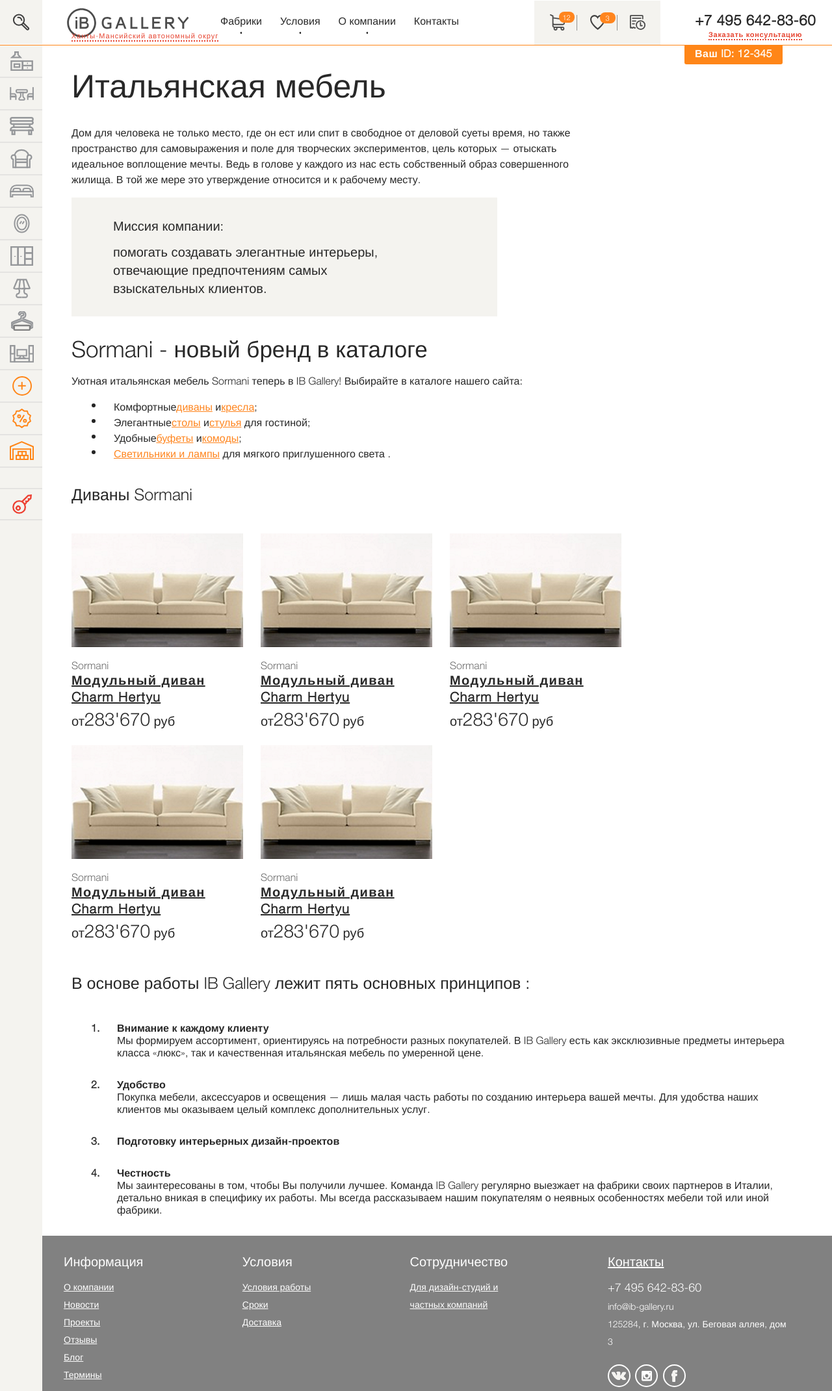
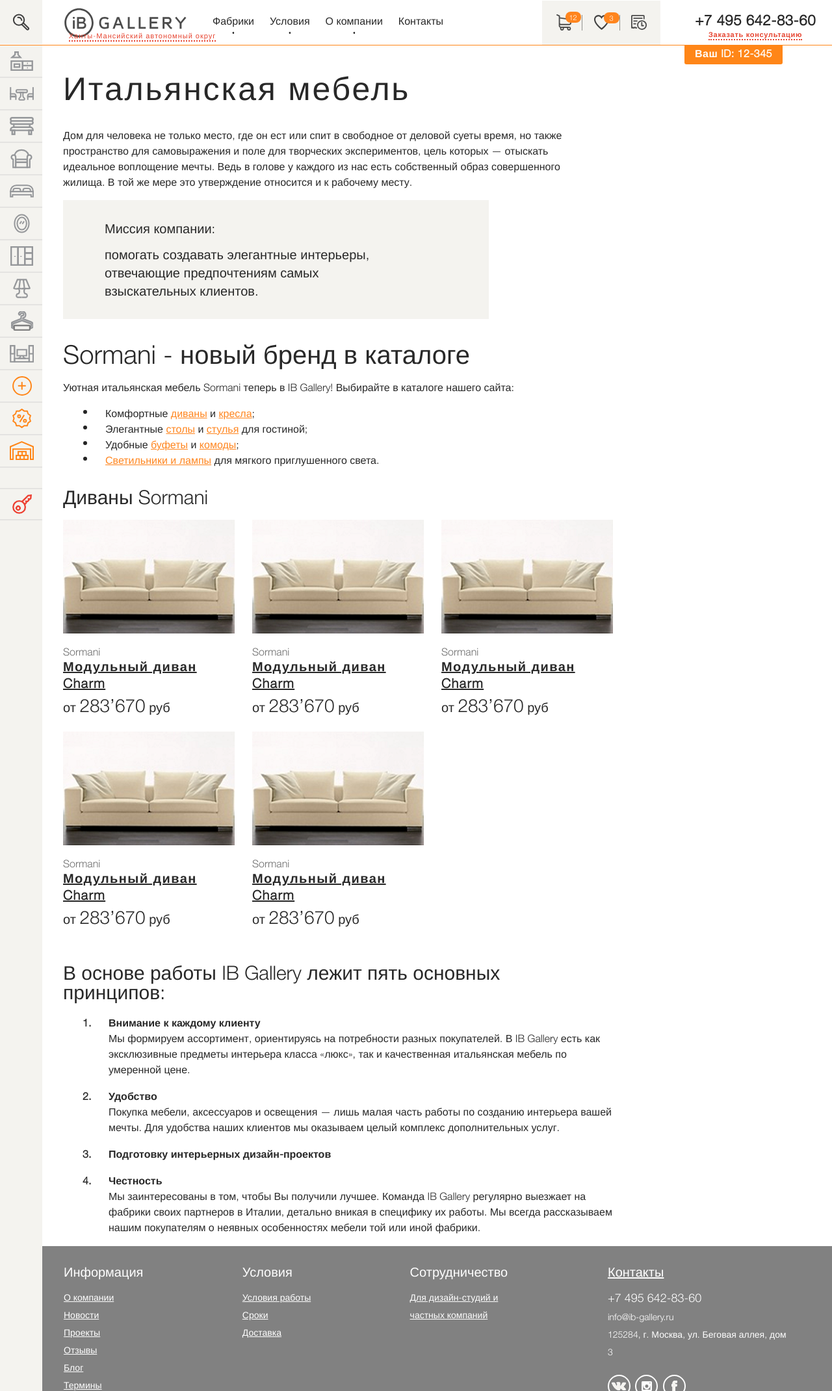
Before and after one commit to greencityarcher/ibgallery, a web app: file index.html in a window 1280 px wide. Shown: the top 2141 px of the page at 65% size. Run offline with its HTML, style and script files only (its server is not run), Linux system fonts and the light colour scheme; some web fonts are replaced.

Commit message:
Доработка карточки

```diff
--- a/css/style.css
+++ b/css/style.css
@@ -482,7 +482,7 @@
 
 .featured__item {
   position: relative;
-  width: 62px;
+  width: 58px;
   height: 100%;
   display: -webkit-box;
   display: -ms-flexbox;
@@ -687,60 +687,46 @@
           box-sizing: border-box;
   padding-left: 10px;
   padding-right: 10px;
-  padding-top: 70px;
-  color: #282828; }
-
-.page-content__wrap {
+  color: #282828;
+  font-size: 13px;
   /*нумерованный список с номерами из псевдоэлементов
 хорошо отображается до 10 пунктов*/ }
   .page-content__wrap h1 {
-    font-size: 50px;
-    margin-bottom: 44px;
-    margin-top: 32px;
-    margin-bottom: 30px; }
+    font-size: 30px;
+    margin-bottom: 10px; }
   .page-content__wrap h2 {
-    font-size: 35px;
-    margin-bottom: 16px; }
+    font-size: 25px;
+    margin-bottom: 6px; }
   .page-content__wrap h3 {
-    font-size: 25px;
-    line-height: 70px;
-    margin-top: 5px; }
+    font-size: 20px;
+    font-weight: bold;
+    margin-bottom: 6px; }
   .page-content__wrap p {
-    max-width: 823px;
-    font-size: 16px;
-    line-height: 24px; }
+    color: #282828;
+    font-size: 13px;
+    font-weight: 300;
+    line-height: 16px; }
   .page-content__wrap dl {
     background-color: #f4f3ef;
     -webkit-box-sizing: border-box;
             box-sizing: border-box;
-    max-width: 655px;
     margin-top: 0;
-    padding: 30px 120px 29px 64px;
-    font-size: 20px;
     color: #282828;
-    line-height: 28px; }
+    line-height: 16px;
+    padding: 10px 5px;
+    max-width: 655px; }
   .page-content__wrap dt {
     margin-bottom: 12px; }
   .page-content__wrap dd {
-    margin-left: 0px; }
-  .page-content__wrap .list {
-    padding-left: 0;
-    list-style: none;
-    font-size: 16px;
-    line-height: 24px; }
-  .page-content__wrap .list li {
-    padding-left: 65px;
-    position: relative; }
-    .page-content__wrap .list li::before {
-      content: "";
-      display: block;
-      position: absolute;
-      top: 7px;
-      left: 31px;
-      width: 6px;
-      height: 6px;
-      border-radius: 50%;
-      background-color: #242424; }
+    margin-left: 0; }
+  .page-content__wrap p a,
+  .page-content__wrap ul a {
+    color: #ff851e;
+    text-decoration: underline; }
+    .page-content__wrap p a:hover,
+    .page-content__wrap ul a:hover {
+      color: #eb6500;
+      text-decoration: none; }
   .page-content__wrap .order-list {
     list-style-type: none;
     padding-left: 30px; }
@@ -748,7 +734,7 @@
     counter-increment: flag;
     position: relative;
     padding-left: 40px;
-    margin-bottom: 30px; }
+    margin-bottom: 15px; }
     .page-content__wrap .order-list li::before {
       content: counter(flag);
       font-weight: bold;
@@ -847,28 +836,30 @@
   height: 175px; }
 
 .good__brand {
+  display: block;
   font-size: 16px;
   line-height: 20px;
   color: #6e6e6e; }
 
-.good__name {
-  margin: 0;
+.good__name-link {
+  text-decoration: underline;
+  display: block;
+  color: #282828;
   font-size: 20px;
   line-height: 26px;
   font-weight: 900;
   letter-spacing: 1.4px;
-  margin-bottom: 10px; }
-
-.good__name-link {
-  text-decoration: underline;
-  color: #282828; }
+  margin-bottom: 10px;
+  height: 52px;
+  max-height: 78px;
+  /*запас на 3 строки*/
+  overflow: hidden; }
 
 .good__name-link:hover {
   color: #ff851e; }
 
 .good__price {
   display: block;
-  position: absolute;
   bottom: 0;
   font-size: 20px;
   line-height: 22px;
@@ -1278,7 +1269,7 @@
     width: 189px;
     min-width: 189px;
     height: 48px;
-    margin-left: 102px;
+    margin-left: 98px;
     display: block; }
   .page-header__geo {
     display: block; }
@@ -1307,7 +1298,7 @@
     max-width: 415px;
     display: inline-block;
     position: relative;
-    left: 325px;
+    left: 315px;
     top: 0;
     margin-top: 0;
     font-size: 0;
@@ -1322,8 +1313,8 @@
       color: #282828;
       font-size: 16px;
       line-height: 65px;
-      padding-left: 14px;
-      padding-right: 14px;
+      padding-left: 12px;
+      padding-right: 12px;
       background-color: white;
       border: none;
       -webkit-transition-property: color, background-color;
@@ -2092,11 +2083,69 @@
       color: #ff851e;
       background: none; }
   .page-content__wrap {
-    padding-left: 0; }
+    padding-left: 32px;
+    padding-right: 32px;
+    padding-top: 0;
+    font-size: 16px; }
   .page-content__wrap {
-    padding-left: 45px;
-    padding-right: 45px;
-    padding-top: 0; }
+    /*нумерованный список с номерами из псевдоэлементов
+  хорошо отображается до 10 пунктов*/ }
+    .page-content__wrap h1 {
+      font-size: 50px;
+      margin-bottom: 35px;
+      line-height: 51px;
+      margin-top: 40px;
+      letter-spacing: 2.8px;
+      max-width: 825px; }
+    .page-content__wrap h2 {
+      font-size: 40px;
+      line-height: 45px;
+      margin-top: 32px;
+      max-width: 825px; }
+    .page-content__wrap h3 {
+      font-size: 30px;
+      line-height: 30px;
+      font-weight: 300;
+      max-width: 825px;
+      margin-bottom: 20px; }
+    .page-content__wrap p {
+      max-width: 825px;
+      font-size: 16px;
+      line-height: 24px; }
+    .page-content__wrap dl {
+      -webkit-box-sizing: border-box;
+              box-sizing: border-box;
+      margin-top: 0;
+      padding: 30px 120px 29px 64px;
+      font-size: 20px;
+      color: #282828;
+      line-height: 28px; }
+    .page-content__wrap .list {
+      padding-left: 0;
+      list-style: none;
+      font-size: 16px;
+      line-height: 24px;
+      max-width: 825px; }
+    .page-content__wrap .list li {
+      padding-left: 65px;
+      position: relative; }
+      .page-content__wrap .list li::before {
+        content: "";
+        display: block;
+        position: absolute;
+        top: 7px;
+        left: 31px;
+        width: 6px;
+        height: 6px;
+        border-radius: 50%;
+        background-color: #242424; }
+    .page-content__wrap .order-list {
+      list-style-type: none;
+      padding-left: 30px;
+      max-width: 825px; }
+    .page-content__wrap .order-list li {
+      margin-bottom: 17px;
+      line-height: 24px; }
   .page-footer {
     display: block;
     padding: 15px 71px 20px 32px;
--- a/index.html
+++ b/index.html
@@ -554,18 +554,16 @@
               <h2>Sormani - новый бренд в каталоге</h2>
               <p>Уютная итальянская мебель Sormani теперь в IB Gallery! Выбирайте в каталоге нашего сайта:</p>
               <ul class="list">
-                <li>Комфортные<a href="#">диваны</a> и<a href="#">кресла</a>;</li>
-                <li>Элегантные<a href="#">столы</a> и<a href="#">стулья</a> для гостиной;</li>
-                <li>Удобные<a href="#">буфеты</a> и<a href="#">комоды</a>;</li>
-                <li><a href="#">Светильники и лампы</a> для мягкого приглушенного света .</li>
+                <li>Комфортные <a href="#">диваны</a> и <a href="#">кресла</a>;</li>
+                <li>Элегантные <a href="#">столы</a> и <a href="#">стулья</a> для гостиной;</li>
+                <li>Удобные <a href="#">буфеты</a> и <a href="#">комоды</a>;</li>
+                <li><a href="#">Светильники и лампы</a> для мягкого приглушенного света.</li>
               </ul>
               <h3>Диваны Sormani</h3>
               <section class="catalog">
                 <div class="catalog__item good">
                   <div class="good__back">
-                    <div class="good__base-info"><a class="good__link" href="#"><img class="good_photo" src="img/good-1.png" alt=""><span class="good__id"># 292941</span></a><span class="good__brand">Sormani</span>
-                      <h4 class="good__name"><a class="good__name-link" href="#">Модульный диван Charm Hertyu</a></h4><span class="good__price">от<span class="good__price-value">283'670</span> руб</span>
-                    </div>
+                    <div class="good__base-info"><a class="good__link" href="#"><img class="good_photo" src="img/good-1.png" alt=""><span class="good__id"># 292941</span><span class="good__zoom"></span></a><span class="good__brand">Sormani</span><a class="good__name-link" href="#">Модульный диван Charm</a><span class="good__price">от <span class="good__price-value">283’670</span> руб</span></div>
                     <div class="good__info">
                       <p class="good__description">Кожаный диван с деревяной основой и алюминиевыми ножками.</p><a class="good__to-liked" href="#">Добавить в избранное</a>
                     </div>
@@ -573,9 +571,7 @@
                 </div>
                 <div class="catalog__item good">
                   <div class="good__back">
-                    <div class="good__base-info"><a class="good__link" href="#"><img class="good_photo" src="img/good-1.png" alt=""><span class="good__id"># 292941</span></a><span class="good__brand">Sormani</span>
-                      <h4 class="good__name"><a class="good__name-link" href="#">Модульный диван Charm Hertyu</a></h4><span class="good__price">от<span class="good__price-value">283'670</span> руб</span>
-                    </div>
+                    <div class="good__base-info"><a class="good__link" href="#"><img class="good_photo" src="img/good-1.png" alt=""><span class="good__id"># 292941</span><span class="good__zoom"></span></a><span class="good__brand">Sormani</span><a class="good__name-link" href="#">Модульный диван Charm</a><span class="good__price">от <span class="good__price-value">283’670</span> руб</span></div>
                     <div class="good__info">
                       <p class="good__description">Кожаный диван с деревяной основой и алюминиевыми ножками.</p><a class="good__to-liked" href="#">Добавить в избранное</a>
                     </div>
@@ -583,9 +579,7 @@
                 </div>
                 <div class="catalog__item good">
                   <div class="good__back">
-                    <div class="good__base-info"><a class="good__link" href="#"><img class="good_photo" src="img/good-1.png" alt=""><span class="good__id"># 292941</span></a><span class="good__brand">Sormani</span>
-                      <h4 class="good__name"><a class="good__name-link" href="#">Модульный диван Charm Hertyu</a></h4><span class="good__price">от<span class="good__price-value">283'670</span> руб</span>
-                    </div>
+                    <div class="good__base-info"><a class="good__link" href="#"><img class="good_photo" src="img/good-1.png" alt=""><span class="good__id"># 292941</span><span class="good__zoom"></span></a><span class="good__brand">Sormani</span><a class="good__name-link" href="#">Модульный диван Charm</a><span class="good__price">от <span class="good__price-value">283’670</span> руб</span></div>
                     <div class="good__info">
                       <p class="good__description">Кожаный диван с деревяной основой и алюминиевыми ножками.</p><a class="good__to-liked" href="#">Добавить в избранное</a>
                     </div>
@@ -593,9 +587,7 @@
                 </div>
                 <div class="catalog__item good">
                   <div class="good__back">
-                    <div class="good__base-info"><a class="good__link" href="#"><img class="good_photo" src="img/good-1.png" alt=""><span class="good__id"># 292941</span></a><span class="good__brand">Sormani</span>
-                      <h4 class="good__name"><a class="good__name-link" href="#">Модульный диван Charm Hertyu</a></h4><span class="good__price">от<span class="good__price-value">283'670</span> руб</span>
-                    </div>
+                    <div class="good__base-info"><a class="good__link" href="#"><img class="good_photo" src="img/good-1.png" alt=""><span class="good__id"># 292941</span><span class="good__zoom"></span></a><span class="good__brand">Sormani</span><a class="good__name-link" href="#">Модульный диван Charm</a><span class="good__price">от <span class="good__price-value">283’670</span> руб</span></div>
                     <div class="good__info">
                       <p class="good__description">Кожаный диван с деревяной основой и алюминиевыми ножками.</p><a class="good__to-liked" href="#">Добавить в избранное</a>
                     </div>
@@ -603,16 +595,14 @@
                 </div>
                 <div class="catalog__item good">
                   <div class="good__back">
-                    <div class="good__base-info"><a class="good__link" href="#"><img class="good_photo" src="img/good-1.png" alt=""><span class="good__id"># 292941</span></a><span class="good__brand">Sormani</span>
-                      <h4 class="good__name"><a class="good__name-link" href="#">Модульный диван Charm Hertyu</a></h4><span class="good__price">от<span class="good__price-value">283'670</span> руб</span>
-                    </div>
+                    <div class="good__base-info"><a class="good__link" href="#"><img class="good_photo" src="img/good-1.png" alt=""><span class="good__id"># 292941</span><span class="good__zoom"></span></a><span class="good__brand">Sormani</span><a class="good__name-link" href="#">Модульный диван Charm</a><span class="good__price">от <span class="good__price-value">283’670</span> руб</span></div>
                     <div class="good__info">
                       <p class="good__description">Кожаный диван с деревяной основой и алюминиевыми ножками.</p><a class="good__to-liked" href="#">Добавить в избранное</a>
                     </div>
                   </div>
                 </div>
               </section>
-              <h3>В основе работы IB Gallery лежит пять основных принципов :</h3>
+              <h3>В основе работы IB Gallery лежит пять основных принципов:</h3>
               <ol class="order-list">
                 <li><strong>Внимание к каждому клиенту</strong><br>							Мы формируем ассортимент, ориентируясь на потребности разных покупателей. В IB Gallery есть как эксклюзивные предметы интерьера класса «люкс», так и качественная итальянская мебель по умеренной цене.</li>
                 <li><strong>Удобство</strong><br>							Покупка мебели, аксессуаров и освещения — лишь малая часть работы по созданию интерьера вашей мечты. Для удобства наших клиентов мы оказываем целый комплекс дополнительных услуг.</li>
--- a/pug/index.pug
+++ b/pug/index.pug
@@ -69,7 +69,7 @@
                   | ;
                 li
                   a(href='#') Светильники и лампы
-                  |  для мягкого приглушенного света .
+                  |  для мягкого приглушенного света.
               h3 Диваны Sormani
               section.catalog
                 include partials/good.pug
@@ -79,7 +79,7 @@
                 include partials/good.pug
 
 
-              h3 В основе работы IB Gallery лежит пять основных принципов :
+              h3 В основе работы IB Gallery лежит пять основных принципов:
               ol.order-list
                 li
                   strong Внимание к каждому клиенту
--- a/pug/partials/good.pug
+++ b/pug/partials/good.pug
@@ -4,12 +4,12 @@
       a.good__link(href='#')
         img.good_photo(src='img/good-1.png', alt='')
         span.good__id # 292941
+        span.good__zoom
       span.good__brand Sormani
-      h4.good__name
-        a.good__name-link(href='#') Модульный диван Charm Hertyu
+      a.good__name-link(href='#') Модульный диван Charm
       span.good__price
         | от
-        span.good__price-value 283'670
+        span.good__price-value 283’670
         |  руб
     .good__info
       p.good__description Кожаный диван с деревяной основой и алюминиевыми ножками.
--- a/sass/blocks/featured.scss
+++ b/sass/blocks/featured.scss
@@ -13,7 +13,7 @@
 
 .featured__item {
   position: relative;
-  width: 62px;
+  width: 58px;
   height: 100%;
   display: flex;
   justify-content: center;
--- a/sass/blocks/main-menu.scss
+++ b/sass/blocks/main-menu.scss
@@ -82,7 +82,7 @@
     max-width: 415px;
     display: inline-block;
     position: relative;
-    left: 325px;
+    left: 315px;
     top: 0;
     margin-top: 0;
     font-size: 0;
@@ -95,8 +95,8 @@
       color: #282828;
       font-size: 16px;
       line-height: 65px;
-      padding-left: 14px;
-      padding-right: 14px;
+      padding-left: 12px;
+      padding-right: 12px;
       background-color: white;
       border: none;
       transition-property: color, background-color;
--- a/sass/blocks/main-nav.scss
+++ b/sass/blocks/main-nav.scss
@@ -65,6 +65,7 @@
     display: block;
     position: static;
     margin-top: -69px;
+
   }
 
   .main-nav__mobile-menu-btn {
--- a/sass/blocks/page-header.scss
+++ b/sass/blocks/page-header.scss
@@ -91,7 +91,7 @@
     width: 189px;
     min-width: 189px;
     height: 48px;
-    margin-left: 102px;
+    margin-left: 98px;
     display: block;
   }
   .page-header__geo {
```
Also changed, not shown: other parts of css/style.css (+13 -10 lines), sass/blocks/good.scss (+21 -9 lines), sass/blocks/page-content.scss (+121 -88 lines), icons/zoom.png (added).
